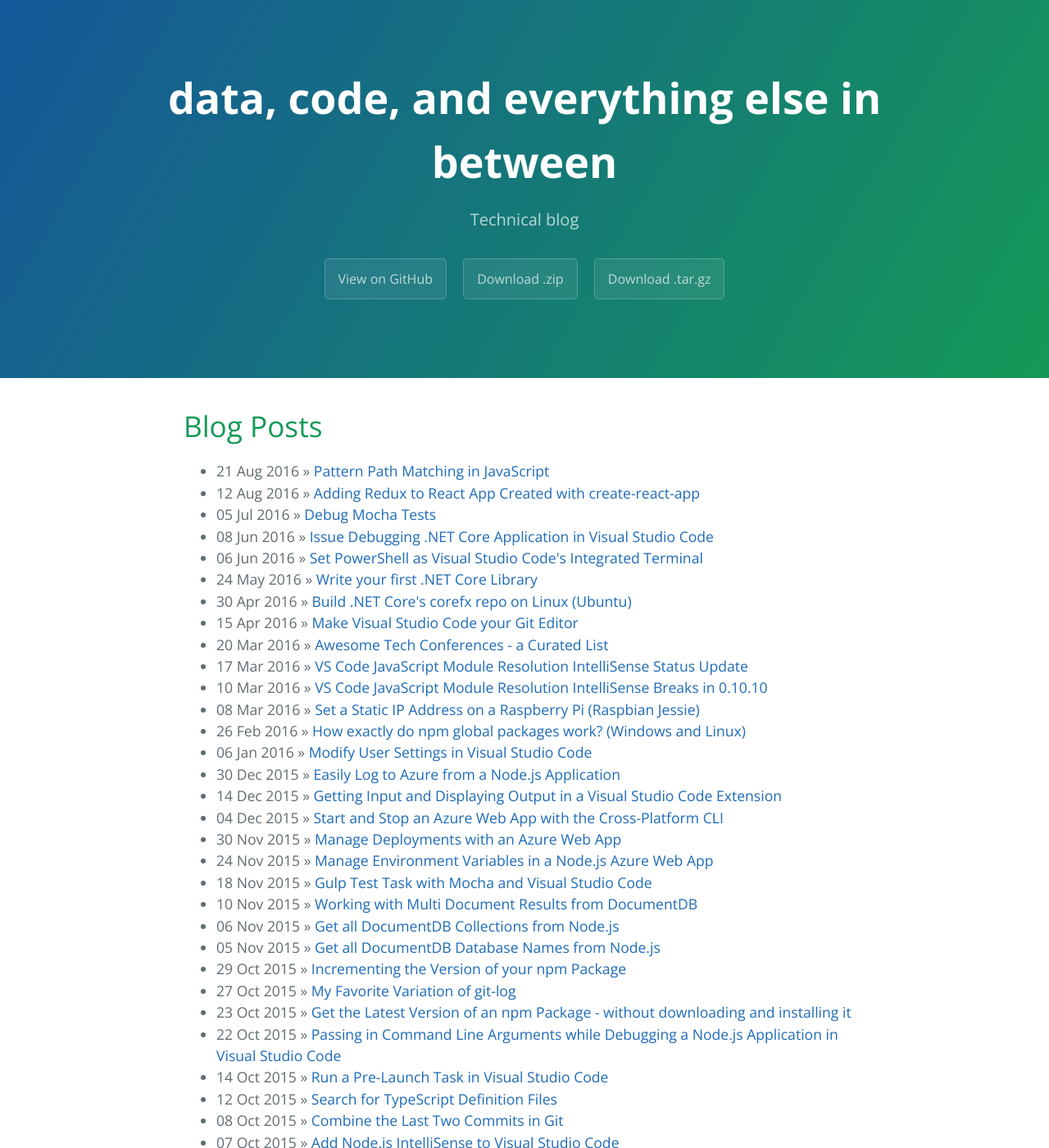
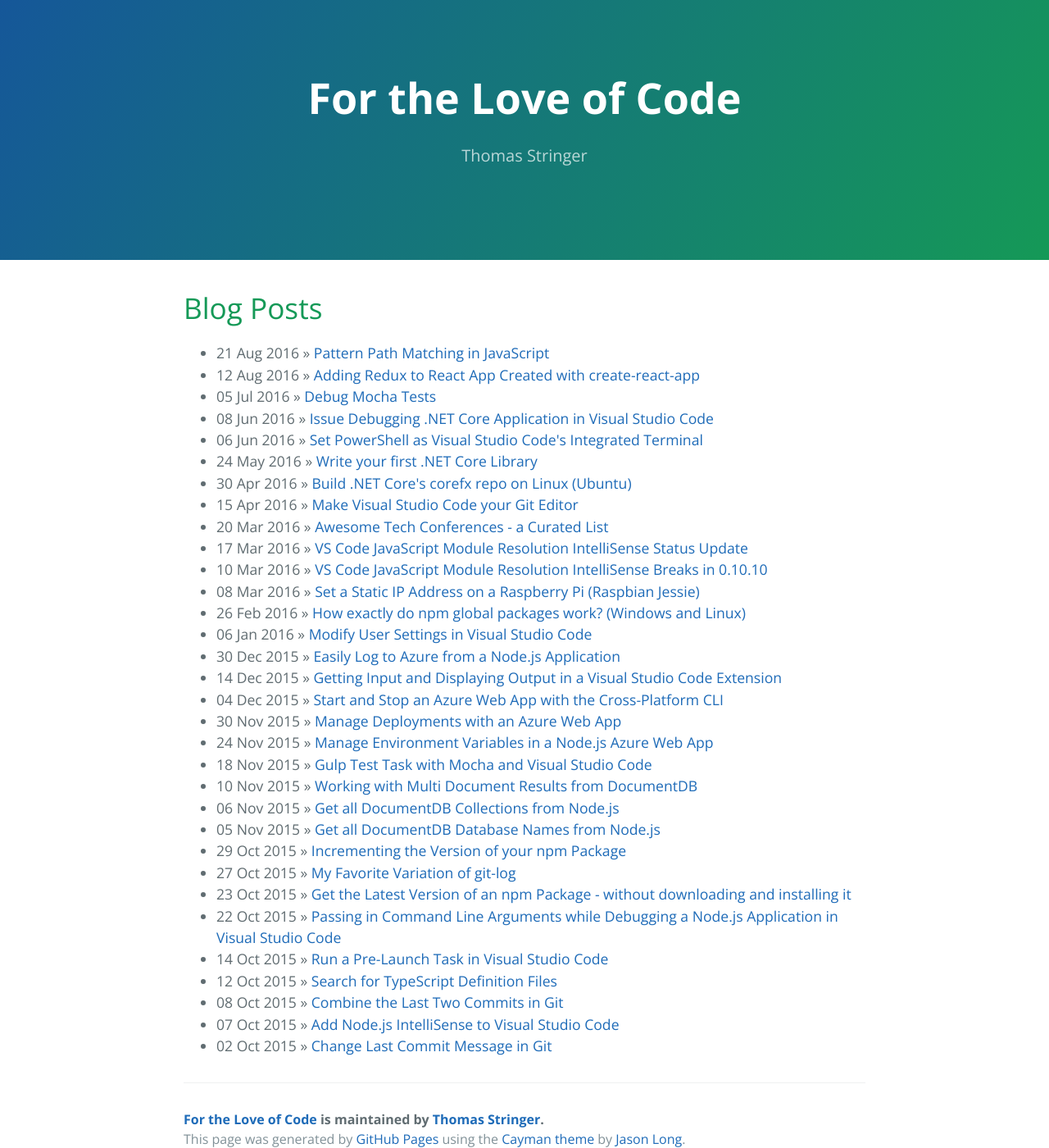
Before and after one commit to trstringer/tstringer.github.io, a Jekyll site: the page built from index.html, in a window 1280 px wide and 1400 px high. Shown: the whole window at 82% size. Built offline with Jekyll 4.4.1, drawn with Linux system fonts in a browser that asks for light colours; the list of posts is cut into pages by our own code; some of the changed text lies outside the part shown.

Commit message:
update header

```diff
--- a/_config.yml
+++ b/_config.yml
@@ -1,6 +1,6 @@
 # Site settings
-title: data, code, and everything else in between
-tagline:      Technical blog
+title: For the Love of Code
+tagline:      Thomas Stringer
 baseurl:      ""
 paginate:     1
 email: tr.stringer@outlook.com
--- a/_includes/page-header.html
+++ b/_includes/page-header.html
@@ -1,7 +1,4 @@
 <section class="page-header">
   <h1 class="project-name">{{ site.title }}</h1>
   <h2 class="project-tagline">{{ site.tagline }}</h2>
-  <a href="#" class="btn">View on GitHub</a>
-  <a href="#" class="btn">Download .zip</a>
-  <a href="#" class="btn">Download .tar.gz</a>
 </section>
```
